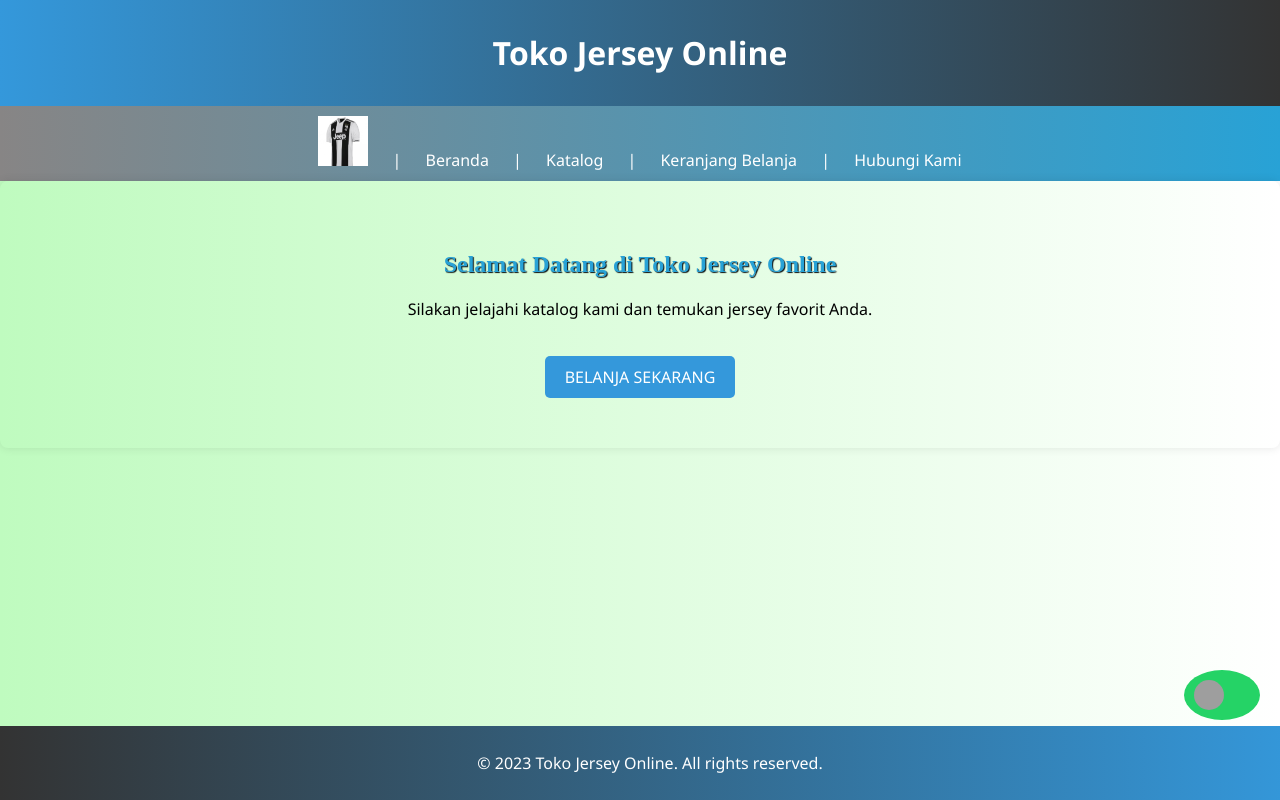
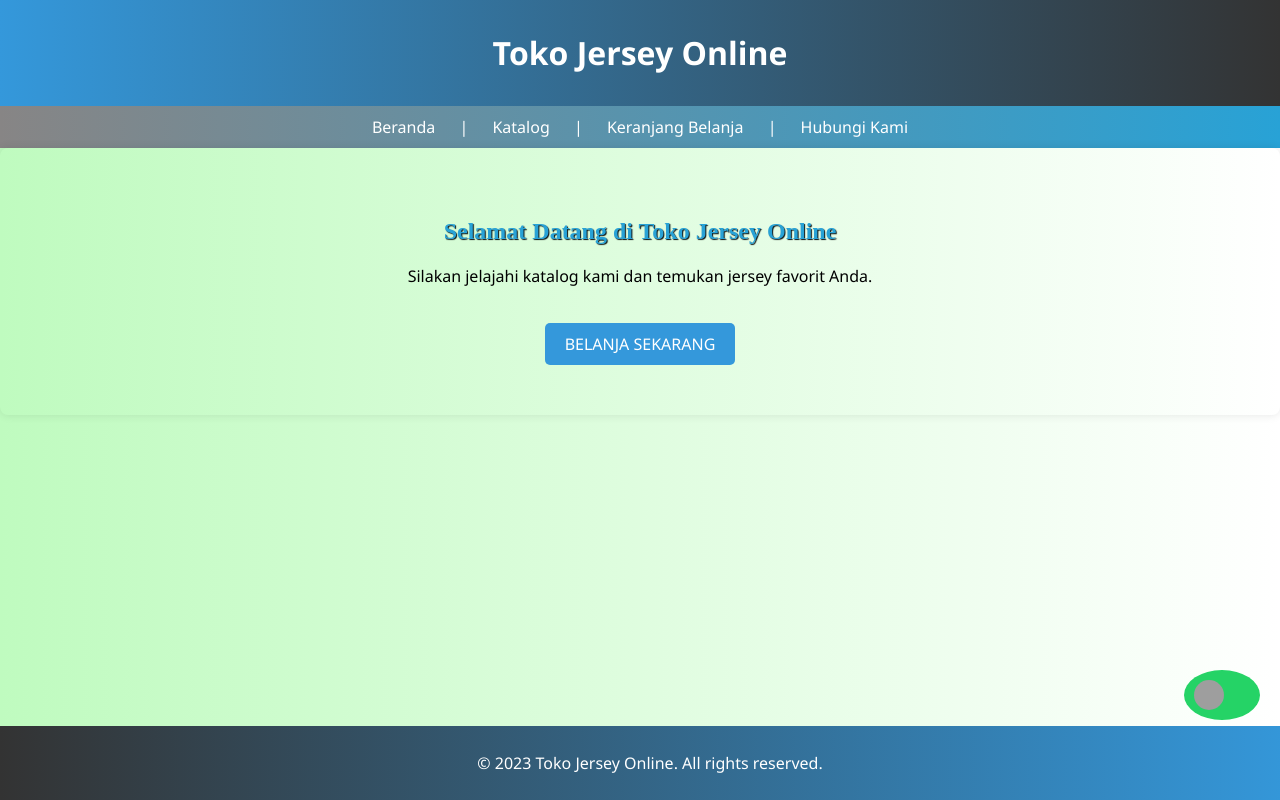
Before and after one commit to gofaragustian/gofaragustian.github.io, a plain HTML site: page index.html in a window 1280 px wide. Drawn offline with Linux system fonts and the light colour scheme; grey boxes are pictures that could not be loaded.

Commit message:
Update index.html

```diff
--- a/index.html
+++ b/index.html
@@ -6,7 +6,8 @@
     <meta charset="UTF-8">
     <meta name="viewport" content="width=device-width, initial-scale=1.0">
 
-    <title>Toko Jersey Online - Beranda</title>
+    <title>Jersey store</title>
+    <link rel="shortcut icon" href="Zink_Browser_Logo.jpg" type="image/x-icon">
     <!-- Link Font Awesome -->
     <link rel="stylesheet" href="https://cdnjs.cloudflare.com/ajax/libs/font-awesome/5.15.1/css/all.min.css"
         integrity="sha384-xzjwRjRVp8fF5vX6r+ySG4A6wNAeD/O5I5n7j7ZDOxZtIiOjB0qJXY9P2ZLHITLl" crossorigin="anonymous">
@@ -120,10 +121,7 @@
     </header>
 
     <nav>
-        <a href="index.html">
-            <img src="unnamed.jpg" alt="Toko Jersey Logo" width="50" height="50">
-        </a>
-        |
+
         <a href="index.html">Beranda</a> |
         <a href="katalog.html">Katalog</a> |
         <a href="keranjang.html">Keranjang Belanja</a> |
```
